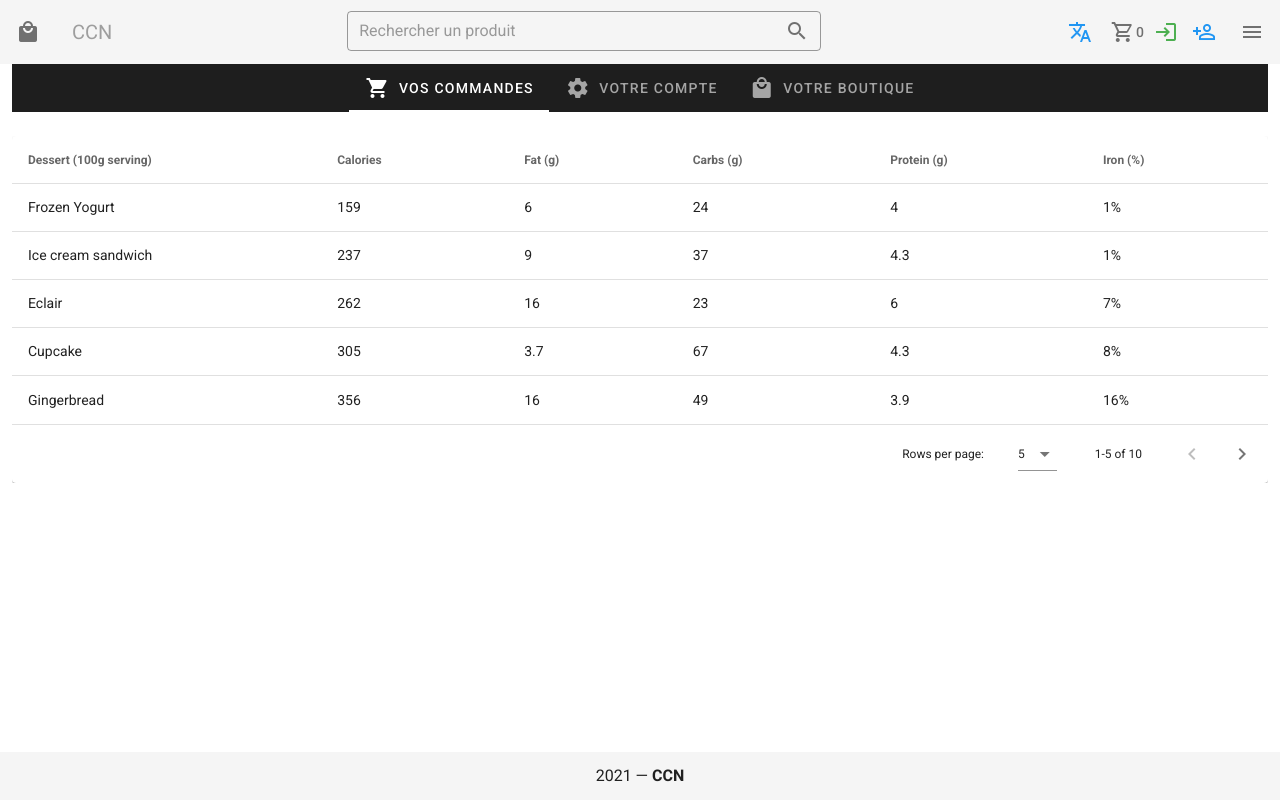
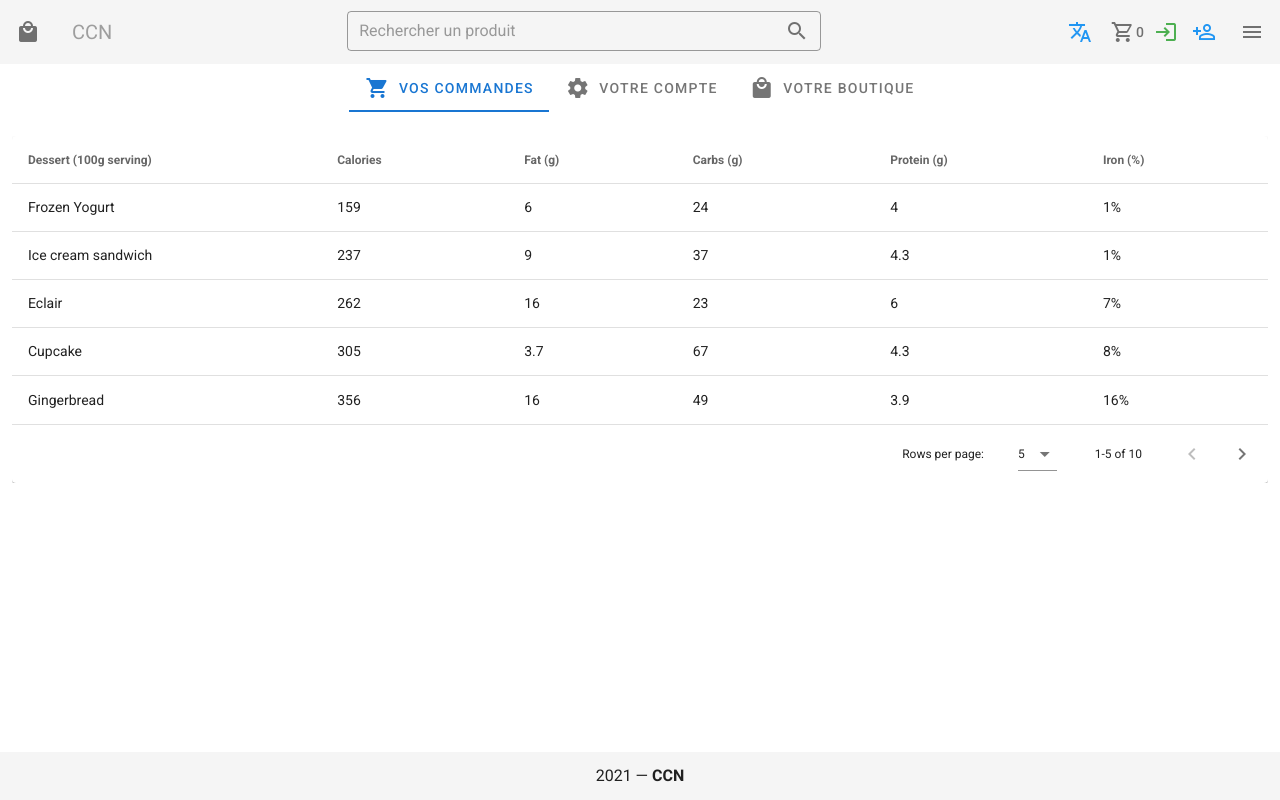
Before and after one commit to Nathsad1996/ccn, a Vue app: page /account-page in a window 1280 px wide. Built offline with nearby package versions, Linux system fonts and the light colour scheme.

Commit message:
remove tabs color

```diff
--- a/src/views/AccountPage.vue
+++ b/src/views/AccountPage.vue
@@ -8,7 +8,6 @@
           center-active
           centered
           mobile-breakpoint="sm"
-          dark
         >
           <v-tab><v-icon>mdi-cart</v-icon> &nbsp; Vos Commandes </v-tab>
           <v-tab><v-icon>mdi-cog</v-icon> &nbsp; Votre compte </v-tab>
```
